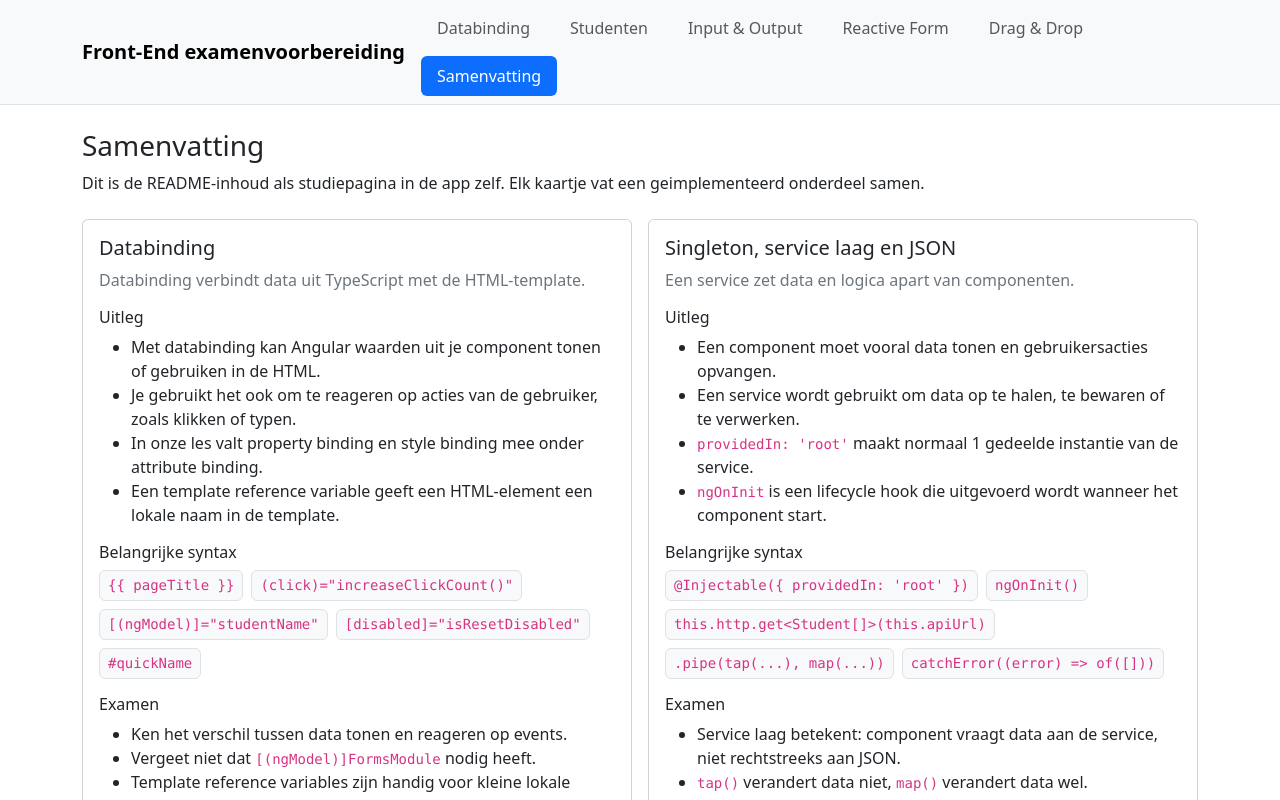
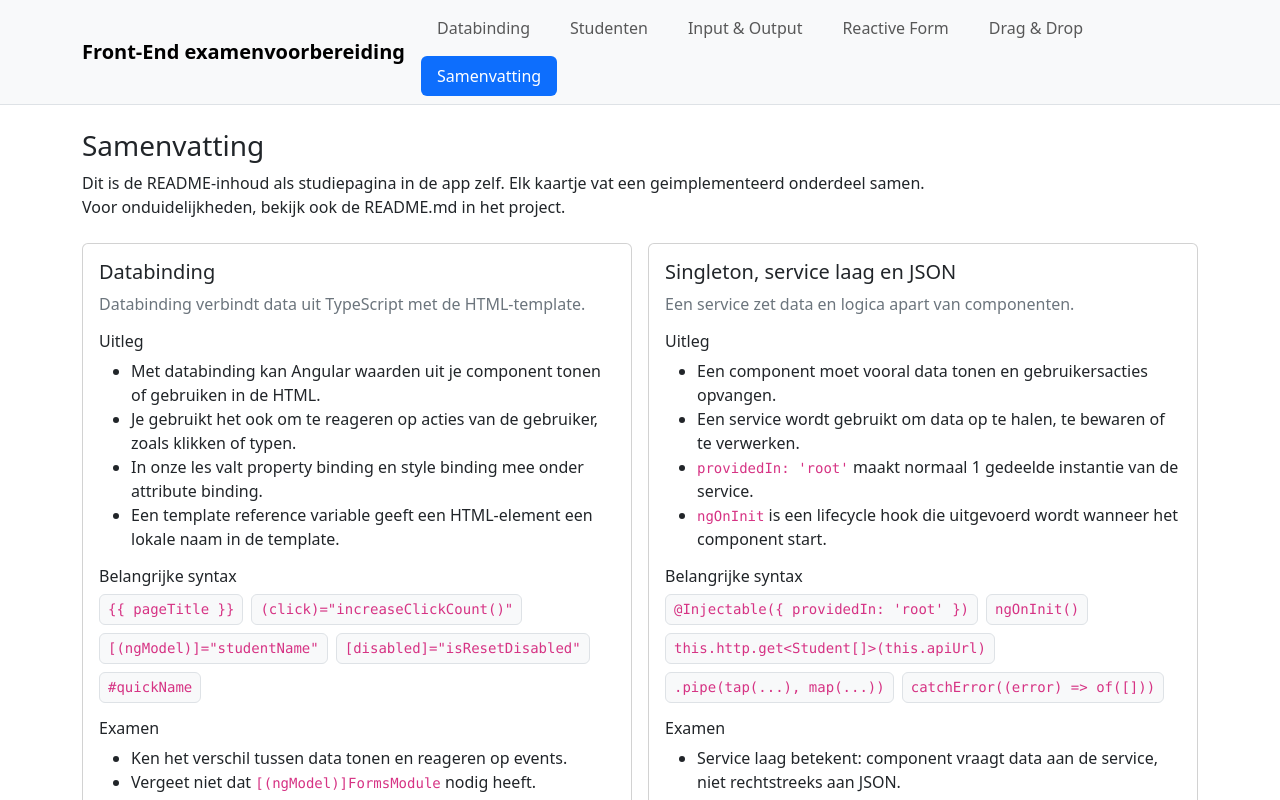
Before and after one commit to VicHagens/FrontEnd_ExamenVoorbereiding26, an Angular app: page /summary in a window 1280 px wide. Shown: the top 800 px of the page. Built offline with nearby package versions, Linux system fonts and the light colour scheme.

Commit message:
finale commit (voorlopig)

```diff
--- a/src/app/features/Summary/summary.html
+++ b/src/app/features/Summary/summary.html
@@ -4,6 +4,7 @@
     Dit is de README-inhoud als studiepagina in de app zelf. Elk kaartje vat een geimplementeerd
     onderdeel samen.
   </p>
+  <p class="mb-0"> Voor onduidelijkheden, bekijk ook de README.md in het project.</p>
 </section>
 
 <section class="row g-3">
```
